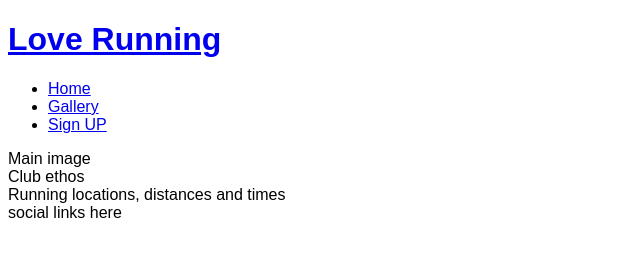
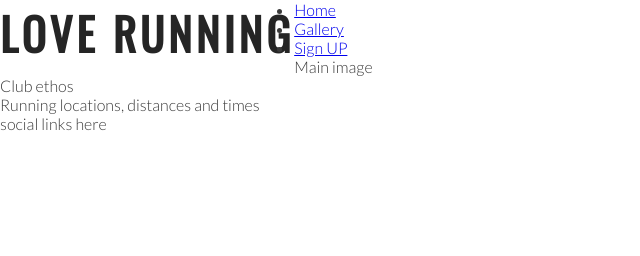
Before and after one commit to NicoMesina/First-website, a plain HTML site: page index.html in a window 1280 px wide. Shown: the whole page, without its empty margins (0-640 px from the left). Drawn offline with nearby package versions, Linux system fonts and the light colour scheme.

```diff
--- a/assets/css/style.css
+++ b/assets/css/style.css
@@ -1,3 +1,25 @@
+@import url('https://fonts.googleapis.com/css2?family=Lato:wght@300&family=Oswald&display=swap');
+
+* {
+margin: 0;
+padding: 0;
+border: none;
+}
+
 body {
-    font-family: Arial;
+    font-family: lato, sans-serif;
+    font-weight: 300;
+    color: #3a3a3a;
 }
+
+/* headings and logo */
+h1, h2 {
+font-family: Oswald, sans-serif;
+text-transform: uppercase;
+letter-spacing: 4px;
+color: #252525;
+}
+#logo {
+    float: left;
+    font-size: 280%
+}
--- a/index.html
+++ b/index.html
@@ -13,7 +13,7 @@
 <body>
     <header>
         <a href="index.html">
-        <h1>Love Running</h1>
+        <h1 id="logo">Love Running</h1>
     </a>
     <nav>
         <ul>
```
